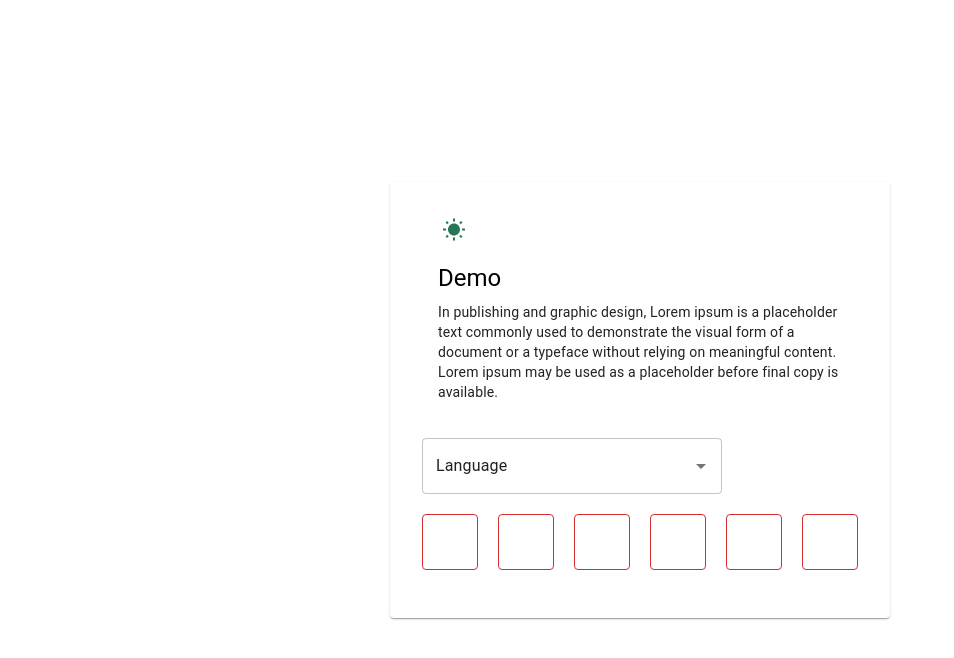
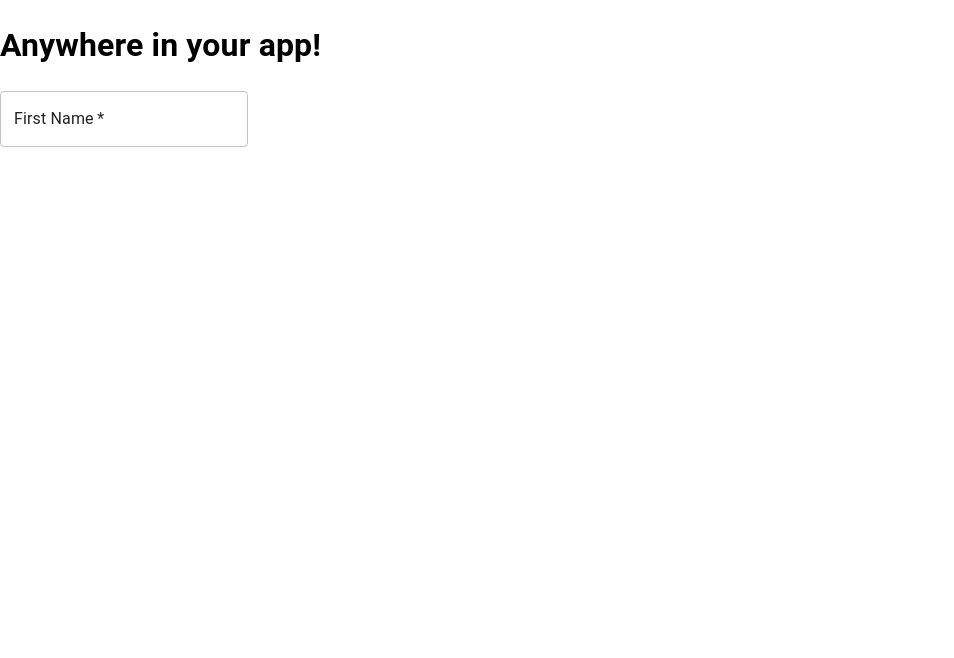
Before and after one commit to avinash2050kumar/mui_theme, a React (Create React App) app: page / in a window 1280 px wide. Shown: the top 658 px of the page, without its empty margins (0-954 px from the left). Built offline with nearby package versions, Linux system fonts and the light colour scheme.

Commit message:
Attempt 1 - fail

```diff
--- a/package.json
+++ b/package.json
@@ -16,6 +16,7 @@
 		"@types/node": "^16.18.3",
 		"@types/react": "^18.0.25",
 		"@types/react-dom": "^18.0.8",
+		"formik": "^2.2.9",
 		"react": "^18.2.0",
 		"react-dom": "^18.2.0",
 		"react-scripts": "5.0.1",
@@ -23,7 +24,8 @@
 		"stylis": "^4.1.3",
 		"stylis-plugin-rtl": "^2.1.1",
 		"typescript": "^4.8.4",
-		"web-vitals": "^2.1.4"
+		"web-vitals": "^2.1.4",
+		"yup": "^0.32.11"
 	},
 	"devDependencies": {
 		"@typescript-eslint/eslint-plugin": "^5.41.0",
--- /dev/null
+++ b/src/screen/form.tsx
@@ -0,0 +1,82 @@
+import React, { FC, ReactElement } from 'react'
+import { Formik } from 'formik'
+import { TextField } from '@mui/material'
+import Button from '@mui/material'
+export const Basic = () => (
+	<div>
+		<h1>Anywhere in your app!</h1>
+		<Formik
+			initialValues={{ firstName: '', lastName: '' }}
+			validate={values => {
+				if (!values.firstName || !values.lastName) {
+					console.log('Fields are required')
+				}
+			}}
+			onSubmit={(values, { setSubmitting }) => {
+				// setTimeout(() => {
+				// 	alert(JSON.stringify(values, null, 2))
+				// 	setSubmitting(false)
+				// }, 400)
+				console.log('submit button pressed')
+			}}
+		>
+			{({
+				values,
+				errors,
+				touched,
+				handleChange,
+				handleBlur,
+				handleSubmit,
+				isSubmitting
+				/* and other goodies */
+			}) => (
+				<CustomForm
+					handleSubmit={() => {
+						console.log('hello world')
+					}}
+				>
+					<CreateField
+						title="First Name"
+						required={true}
+						datatype="string"
+					/>
+
+					{/* <FormSubmitButton /> */}
+				</CustomForm>
+			)}
+		</Formik>
+	</div>
+)
+
+interface fieldProps {
+	title: string
+	datatype: string
+	required: boolean
+}
+
+export const CreateField: FC<fieldProps> = (
+	props: fieldProps
+): ReactElement => {
+	return (
+		<TextField
+			label={props.title}
+			type={props.datatype}
+			required={props.required}
+		/>
+	)
+}
+
+interface formProps {
+	handleSubmit(): any
+	children: ReactElement
+	// submitButton: ReactElement
+}
+
+export const CustomForm: FC<formProps> = ({
+	children,
+	...props
+}: formProps): ReactElement => {
+	return <form onSubmit={props.handleSubmit}>{children}</form>
+}
+
+export default Basic
--- a/src/screen/root.tsx
+++ b/src/screen/root.tsx
@@ -5,6 +5,7 @@ import { getDesignTokens } from '../theme'
 import { CssBaseline, ThemeProvider } from '@mui/material'
 import { MaterialUIComponents } from './muicomponents'
 import * as locales from '../locales'
+import { Basic } from './form'
 
 const Root = () => {
 	const { theme, locale, direction } = useSettings()
@@ -18,7 +19,8 @@ const Root = () => {
 		<ThemeProvider theme={themeMode}>
 			<div dir={direction}>
 				<CssBaseline />
-				<MaterialUIComponents />
+				{/* <MaterialUIComponents /> */}
+				<Basic />
 			</div>
 		</ThemeProvider>
 	)
```
Also changed, not shown: 1 other file (tests, documents, lock files or other folders).
